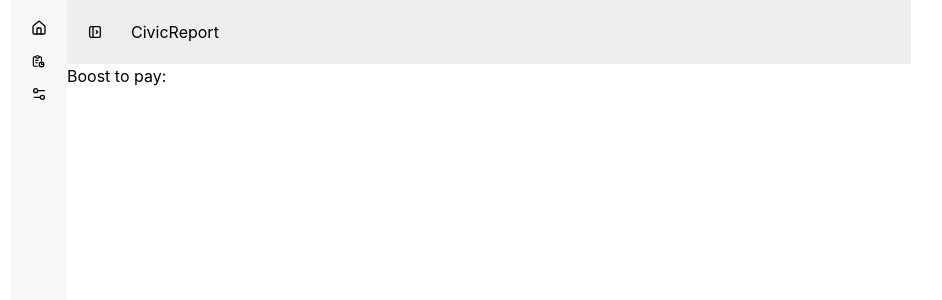
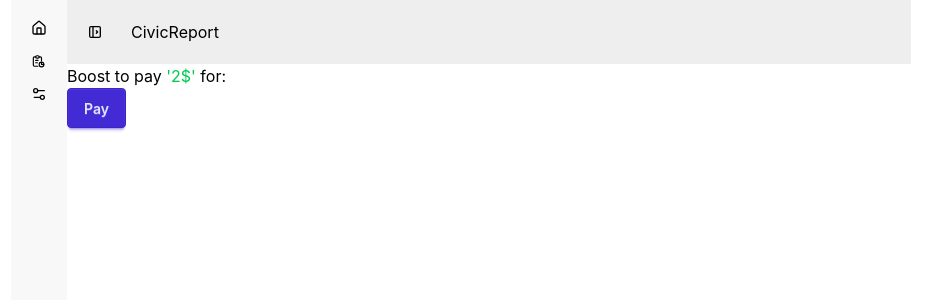
Before and after one commit to AbuJubaeid/CivicReport-Client, a React (Vite) app: page /dashboard/payment/1 in a window 1280 px wide. Shown: the top 300 px of the page, without its empty margins (179-1121 px from the left). Built offline with nearby package versions, Linux system fonts and the light colour scheme; no server answers; sample sign-in values are in the browser's storage.

Commit message:
payment completed

```diff
--- a/src/pages/DashBoard/Payment/Payment.jsx
+++ b/src/pages/DashBoard/Payment/Payment.jsx
@@ -17,9 +17,23 @@ const Payment = () => {
     if(isLoading){
         return <span className="loading loading-ring loading-xl"></span>
     }
+
+    const handlePayment = async()=>{
+        const paymentInfo = {
+            issue: report.issue,
+            reportId: report._id,
+            email: report.email,
+        }
+
+        const res = await axiosSecure.post('/create-checkout-session', paymentInfo)
+        console.log(res.data)
+        window.location.href = res.data.url
+    }
+
     return (
         <div>
-            Boost to pay: {report.issue}
+            <h3>Boost to pay <span className="text-green-500">'2$'</span> for: {report.issue}</h3>
+            <button onClick={handlePayment} className="btn btn-primary">Pay</button>
         </div>
     );
 };
--- /dev/null
+++ b/src/pages/DashBoard/Payment/PaymentCancell.jsx
@@ -0,0 +1,12 @@
+import { Link } from "react-router";
+
+const PaymentCancell = () => {
+    return (
+        <div>
+            <h2>Payment is cancelled</h2>
+            <Link to="/dashboard/my-reports"><button className="btn btn-primary">Try Again</button></Link>
+        </div>
+    );
+};
+
+export default PaymentCancell;
--- /dev/null
+++ b/src/pages/DashBoard/Payment/PaymentSuccess.jsx
@@ -0,0 +1,10 @@
+
+const PaymentSuccess = () => {
+    return (
+        <div>
+            <h2>Payment is successfull</h2>
+        </div>
+    );
+};
+
+export default PaymentSuccess;
--- a/src/routes/route.jsx
+++ b/src/routes/route.jsx
@@ -7,6 +7,8 @@ import Register from "../pages/Auth/Register/Register";
 import CreateIssue from "../pages/CreateIssue/CreateIssue";
 import MyReports from "../pages/DashBoard/MyReports/MyReports";
 import Payment from "../pages/DashBoard/Payment/Payment";
+import PaymentCancell from "../pages/DashBoard/Payment/PaymentCancell";
+import PaymentSuccess from "../pages/DashBoard/Payment/PaymentSuccess";
 import Home from "../pages/Home/Home/Home";
 import PrivateRoute from "./PrivateRoute";
 
@@ -49,6 +51,14 @@ export const router = createBrowserRouter([
         path: 'payment/:reportId',
         Component: Payment
       },
+      {
+        path: 'payment-success',
+        Component: PaymentSuccess
+      },
+      {
+        path: 'payment-cancelled',
+        Component: PaymentCancell
+      },
     ]
   }
 ]);
```
